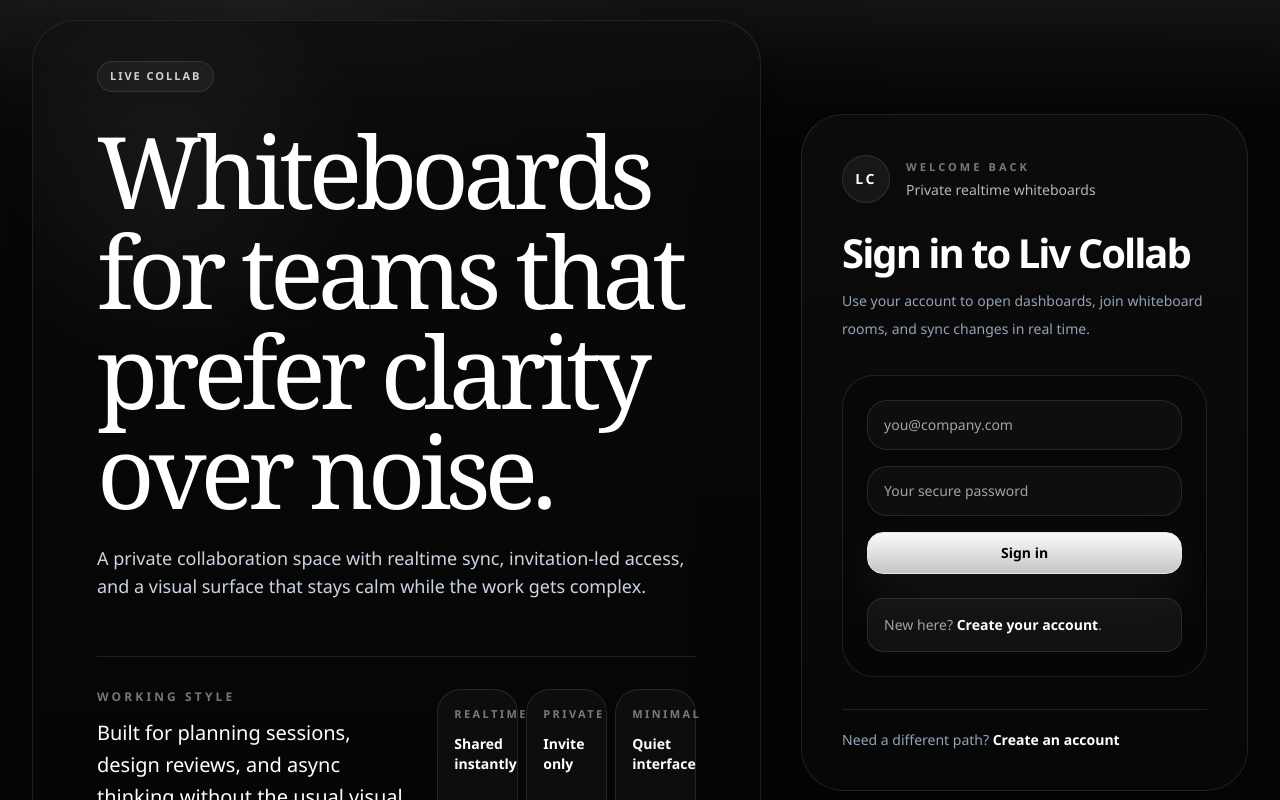
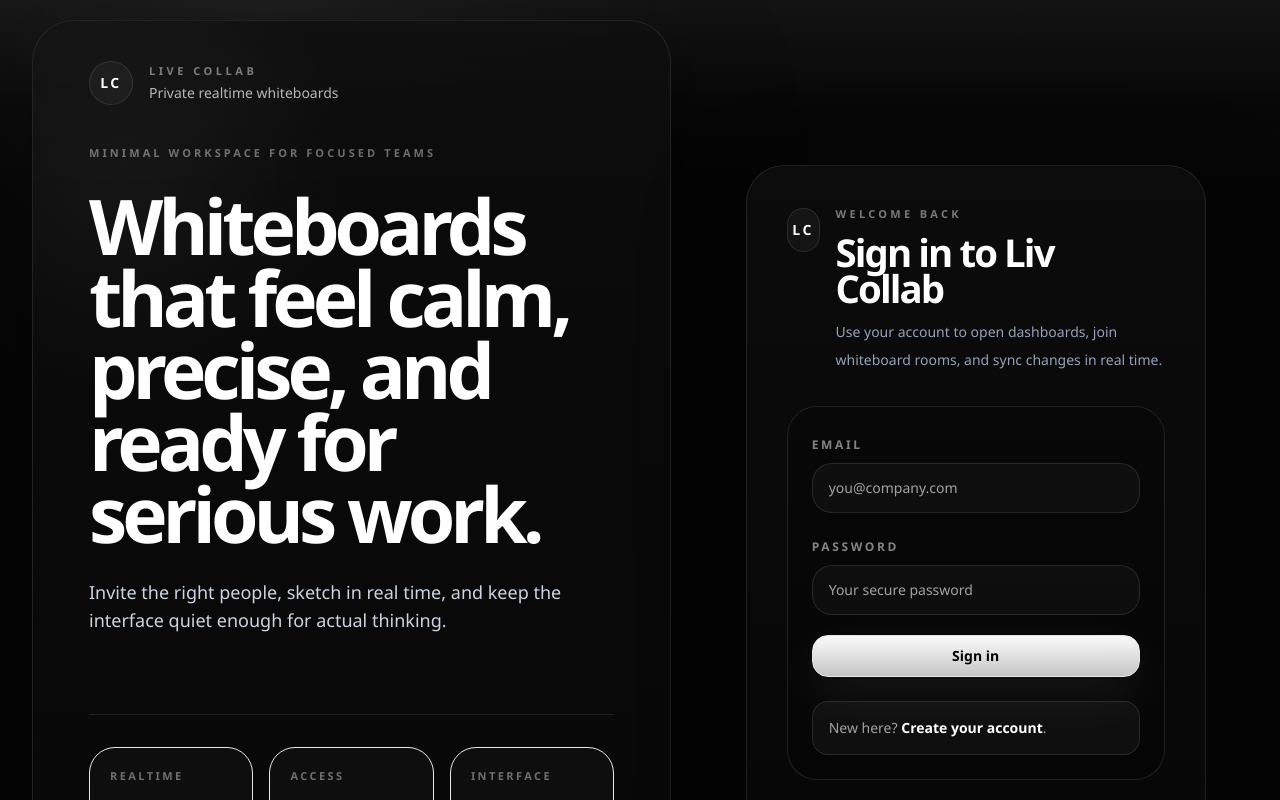
Before and after one commit to Karan-Harsh/Live-Collab, a Next.js app in the folder frontend/: page /login in a window 1280 px wide. Shown: the top 800 px of the page. Built offline with nearby package versions, Linux system fonts and the light colour scheme; no server answers.

Commit message:
feat: polish auth page presentation

```diff
--- a/frontend/app/login/page.tsx
+++ b/frontend/app/login/page.tsx
@@ -45,19 +45,31 @@ const LoginPage = () => {
         alternateLabel="Create an account"
       >
         <form
-          className="space-y-4"
+          className="space-y-5"
           onSubmit={(event) => {
             event.preventDefault();
             setError(null);
             loginMutation.mutate(form);
           }}
         >
+          <div className="space-y-2">
+            <label className="text-xs font-semibold uppercase tracking-[0.22em] text-white/50">
+              Email
+            </label>
             <Input
               type="email"
               placeholder="you@company.com"
               value={form.email}
-            onChange={(event) => setForm((current) => ({ ...current, email: event.target.value }))}
+              onChange={(event) =>
+                setForm((current) => ({ ...current, email: event.target.value }))
+              }
             />
+          </div>
+
+          <div className="space-y-2">
+            <label className="text-xs font-semibold uppercase tracking-[0.22em] text-white/50">
+              Password
+            </label>
             <Input
               type="password"
               placeholder="Your secure password"
@@ -66,15 +78,20 @@ const LoginPage = () => {
                 setForm((current) => ({ ...current, password: event.target.value }))
               }
             />
+          </div>
 
-          {error ? <p className="text-sm text-white/75">{error}</p> : null}
+          {error ? (
+            <div className="rounded-2xl border border-white/10 bg-white/[0.04] px-4 py-3 text-sm text-white/75">
+              {error}
+            </div>
+          ) : null}
 
-          <Button type="submit" className="w-full" disabled={loginMutation.isPending}>
+          <Button type="submit" className="mt-2 w-full" disabled={loginMutation.isPending}>
             {loginMutation.isPending ? 'Signing in...' : 'Sign in'}
           </Button>
         </form>
 
-        <div className="mt-6 rounded-2xl border border-white/10 bg-white/5 p-4 text-sm text-muted">
+        <div className="mt-6 rounded-2xl border border-white/10 bg-white/[0.04] p-4 text-sm text-muted">
           New here?{' '}
           <Link href="/signup" className="font-semibold text-white">
             Create your account
--- a/frontend/app/signup/page.tsx
+++ b/frontend/app/signup/page.tsx
@@ -45,24 +45,44 @@ const SignupPage = () => {
         alternateLabel="Already have an account?"
       >
         <form
-          className="space-y-4"
+          className="space-y-5"
           onSubmit={(event) => {
             event.preventDefault();
             setError(null);
             signupMutation.mutate(form);
           }}
         >
+          <div className="space-y-2">
+            <label className="text-xs font-semibold uppercase tracking-[0.22em] text-white/50">
+              Name
+            </label>
             <Input
               placeholder="Jane Doe"
               value={form.name}
-            onChange={(event) => setForm((current) => ({ ...current, name: event.target.value }))}
+              onChange={(event) =>
+                setForm((current) => ({ ...current, name: event.target.value }))
+              }
             />
+          </div>
+
+          <div className="space-y-2">
+            <label className="text-xs font-semibold uppercase tracking-[0.22em] text-white/50">
+              Email
+            </label>
             <Input
               type="email"
               placeholder="you@company.com"
               value={form.email}
-            onChange={(event) => setForm((current) => ({ ...current, email: event.target.value }))}
+              onChange={(event) =>
+                setForm((current) => ({ ...current, email: event.target.value }))
+              }
             />
+          </div>
+
+          <div className="space-y-2">
+            <label className="text-xs font-semibold uppercase tracking-[0.22em] text-white/50">
+              Password
+            </label>
             <Input
               type="password"
               placeholder="At least 8 characters"
@@ -71,15 +91,20 @@ const SignupPage = () => {
                 setForm((current) => ({ ...current, password: event.target.value }))
               }
             />
+          </div>
 
-          {error ? <p className="text-sm text-white/75">{error}</p> : null}
+          {error ? (
+            <div className="rounded-2xl border border-white/10 bg-white/[0.04] px-4 py-3 text-sm text-white/75">
+              {error}
+            </div>
+          ) : null}
 
-          <Button type="submit" className="w-full" disabled={signupMutation.isPending}>
+          <Button type="submit" className="mt-2 w-full" disabled={signupMutation.isPending}>
             {signupMutation.isPending ? 'Creating account...' : 'Create account'}
           </Button>
         </form>
 
-        <div className="mt-6 rounded-2xl border border-white/10 bg-white/5 p-4 text-sm text-muted">
+        <div className="mt-6 rounded-2xl border border-white/10 bg-white/[0.04] p-4 text-sm text-muted">
           Already invited?{' '}
           <Link href="/login" className="font-semibold text-white">
             Sign in instead
--- a/frontend/components/auth/auth-shell.tsx
+++ b/frontend/components/auth/auth-shell.tsx
@@ -1,7 +1,6 @@
 import Link from 'next/link';
 
 import { AppShell } from '@/components/app-shell';
-import { Badge } from '@/components/ui/badge';
 
 import type { PropsWithChildren } from 'react';
 
@@ -23,82 +22,87 @@ export const AuthShell = ({
 }: AuthShellProps) => {
   return (
     <AppShell className="flex items-center" hideHeader>
-      <div className="mx-auto grid w-full max-w-[1340px] gap-10 xl:grid-cols-[1.24fr_0.76fr]">
-        <section className="relative flex min-h-[720px] items-center overflow-hidden rounded-[44px] border border-white/10 bg-[linear-gradient(180deg,rgba(10,10,10,0.9),rgba(6,6,6,0.84))] px-8 py-10 shadow-[0_32px_120px_rgba(0,0,0,0.42)] sm:px-10 xl:px-16">
-          <div className="pointer-events-none absolute inset-0 bg-[radial-gradient(circle_at_18%_16%,rgba(255,255,255,0.05),transparent_22%),linear-gradient(180deg,rgba(255,255,255,0.02),transparent_18%)]" />
-          <div className="relative mx-auto flex w-full max-w-[760px] flex-col gap-14">
+      <div className="mx-auto grid w-full max-w-[1240px] gap-8 xl:grid-cols-[1.08fr_0.92fr]">
+        <section className="relative flex min-h-[720px] items-center overflow-hidden rounded-[42px] border border-white/10 bg-[linear-gradient(180deg,rgba(12,12,12,0.95),rgba(8,8,8,0.9))] px-8 py-10 shadow-[0_32px_120px_rgba(0,0,0,0.42)] sm:px-10 xl:px-14">
+          <div className="pointer-events-none absolute inset-0 bg-[radial-gradient(circle_at_14%_14%,rgba(255,255,255,0.045),transparent_22%),linear-gradient(180deg,rgba(255,255,255,0.015),transparent_18%)]" />
+          <div className="relative mx-auto flex w-full max-w-[640px] flex-col justify-between gap-20">
+            <div className="space-y-10">
+              <div className="flex items-center gap-4">
+                <div className="flex h-11 w-11 items-center justify-center rounded-full border border-white/10 bg-white/[0.04] text-sm font-black tracking-[0.18em] text-white">
+                  LC
+                </div>
+                <div>
+                  <p className="text-[11px] font-semibold uppercase tracking-[0.32em] text-white/45">
+                    Live Collab
+                  </p>
+                  <p className="mt-1 text-sm text-white/70">Private realtime whiteboards</p>
+                </div>
+              </div>
+
               <div className="space-y-7">
-              <Badge className="w-fit border-white/10 bg-white/[0.04] text-white/80">
-                Live Collab
-              </Badge>
-
-              <div className="space-y-6">
-                <h1 className="max-w-4xl font-serif text-5xl font-medium leading-[0.92] tracking-[-0.06em] text-white sm:text-6xl xl:text-[6.25rem]">
-                  Whiteboards for teams that prefer clarity over noise.
+                <p className="text-[11px] font-semibold uppercase tracking-[0.28em] text-white/40">
+                  Minimal workspace for focused teams
+                </p>
+                <h1 className="max-w-3xl text-[3.35rem] font-semibold leading-[0.94] tracking-[-0.065em] text-white sm:text-[4.25rem] xl:text-[4.8rem]">
+                  Whiteboards that feel calm, precise, and ready for serious work.
                 </h1>
-                <p className="max-w-2xl text-base leading-8 text-slate-300 sm:text-lg">
-                  A private collaboration space with realtime sync, invitation-led access, and a
-                  visual surface that stays calm while the work gets complex.
+                <p className="max-w-[560px] text-base leading-8 text-slate-300 sm:text-lg">
+                  Invite the right people, sketch in real time, and keep the interface quiet enough
+                  for actual thinking.
                 </p>
               </div>
             </div>
 
-            <div className="grid gap-6 border-t border-white/10 pt-8 sm:grid-cols-[1.1fr_0.9fr]">
-              <div className="space-y-3">
-                <p className="text-xs font-semibold uppercase tracking-[0.26em] text-white/45">
-                  Working Style
+            <div className="grid gap-4 border-t border-white/10 pt-8 sm:grid-cols-3">
+              <div className="space-y-2 rounded-[26px] border border-white/8 bg-white/[0.025] px-5 py-5">
+                <p className="text-[11px] font-semibold uppercase tracking-[0.22em] text-white/40">
+                  Realtime
                 </p>
-                <p className="max-w-md text-xl font-medium leading-8 text-white">
-                  Built for planning sessions, design reviews, and async thinking without the usual visual clutter.
+                <p className="text-lg font-medium text-white">Shared instantly</p>
+                <p className="text-sm leading-6 text-slate-400">
+                  Updates appear the moment collaborators move on the board.
                 </p>
               </div>
-
-              <div className="grid gap-3 sm:grid-cols-3 sm:gap-2">
-                <div className="rounded-[24px] border border-white/10 bg-white/[0.03] p-4">
-                  <p className="text-[11px] font-semibold uppercase tracking-[0.22em] text-white/45">
-                    Realtime
+              <div className="space-y-2 rounded-[26px] border border-white/8 bg-white/[0.025] px-5 py-5">
+                <p className="text-[11px] font-semibold uppercase tracking-[0.22em] text-white/40">
+                  Access
                 </p>
-                  <p className="mt-3 text-sm font-semibold text-white">Shared instantly</p>
+                <p className="text-lg font-medium text-white">Invite only</p>
+                <p className="text-sm leading-6 text-slate-400">
+                  Boards stay private until the owner brings someone in.
+                </p>
               </div>
-                <div className="rounded-[24px] border border-white/10 bg-white/[0.03] p-4">
-                  <p className="text-[11px] font-semibold uppercase tracking-[0.22em] text-white/45">
-                    Private
+              <div className="space-y-2 rounded-[26px] border border-white/8 bg-white/[0.025] px-5 py-5">
+                <p className="text-[11px] font-semibold uppercase tracking-[0.22em] text-white/40">
+                  Interface
                 </p>
-                  <p className="mt-3 text-sm font-semibold text-white">Invite only</p>
-                </div>
-                <div className="rounded-[24px] border border-white/10 bg-white/[0.03] p-4">
-                  <p className="text-[11px] font-semibold uppercase tracking-[0.22em] text-white/45">
-                    Minimal
+                <p className="text-lg font-medium text-white">Monochrome</p>
+                <p className="text-sm leading-6 text-slate-400">
+                  A restrained visual system that keeps attention on the work.
                 </p>
-                  <p className="mt-3 text-sm font-semibold text-white">Quiet interface</p>
-                </div>
               </div>
             </div>
           </div>
         </section>
 
         <section className="flex items-center">
-          <div className="mx-auto w-full max-w-[460px] rounded-[42px] border border-white/10 bg-[linear-gradient(180deg,rgba(12,12,12,0.94),rgba(8,8,8,0.84))] p-8 shadow-[0_28px_100px_rgba(0,0,0,0.36)] backdrop-blur sm:p-10">
-            <div className="mb-8 flex items-center gap-4">
-              <div className="flex h-12 w-12 items-center justify-center rounded-full border border-white/10 bg-white/[0.05] text-sm font-black tracking-[0.18em] text-white">
+          <div className="mx-auto w-full max-w-[460px] rounded-[38px] border border-white/10 bg-[linear-gradient(180deg,rgba(12,12,12,0.95),rgba(8,8,8,0.86))] p-8 shadow-[0_28px_100px_rgba(0,0,0,0.36)] backdrop-blur sm:p-10">
+            <div className="mb-8 flex items-start gap-4">
+              <div className="mt-0.5 flex h-11 w-11 items-center justify-center rounded-full border border-white/10 bg-white/[0.04] text-sm font-black tracking-[0.18em] text-white">
                 LC
               </div>
-              <div>
-                <p className="text-[11px] font-semibold uppercase tracking-[0.28em] text-white/45">
+              <div className="space-y-3">
+                <p className="text-[11px] font-semibold uppercase tracking-[0.3em] text-white/45">
                   {eyebrow}
                 </p>
-                <p className="mt-1 text-sm text-white/70">Private realtime whiteboards</p>
-              </div>
-            </div>
-
-            <div className="space-y-4">
-              <h2 className="max-w-lg text-3xl font-semibold tracking-[-0.05em] text-white sm:text-[2.5rem]">
+                <h2 className="max-w-lg text-3xl font-semibold tracking-[-0.05em] text-white sm:text-[2.4rem]">
                   {title}
                 </h2>
                 <p className="max-w-md text-sm leading-7 text-slate-400">{description}</p>
               </div>
+            </div>
 
-            <div className="mt-8 rounded-[32px] border border-white/10 bg-black/20 p-5 sm:p-6">
+            <div className="rounded-[30px] border border-white/10 bg-black/20 p-5 sm:p-6">
               {children}
             </div>
 
```
Lines whose indentation alone changed are shown as unchanged.
